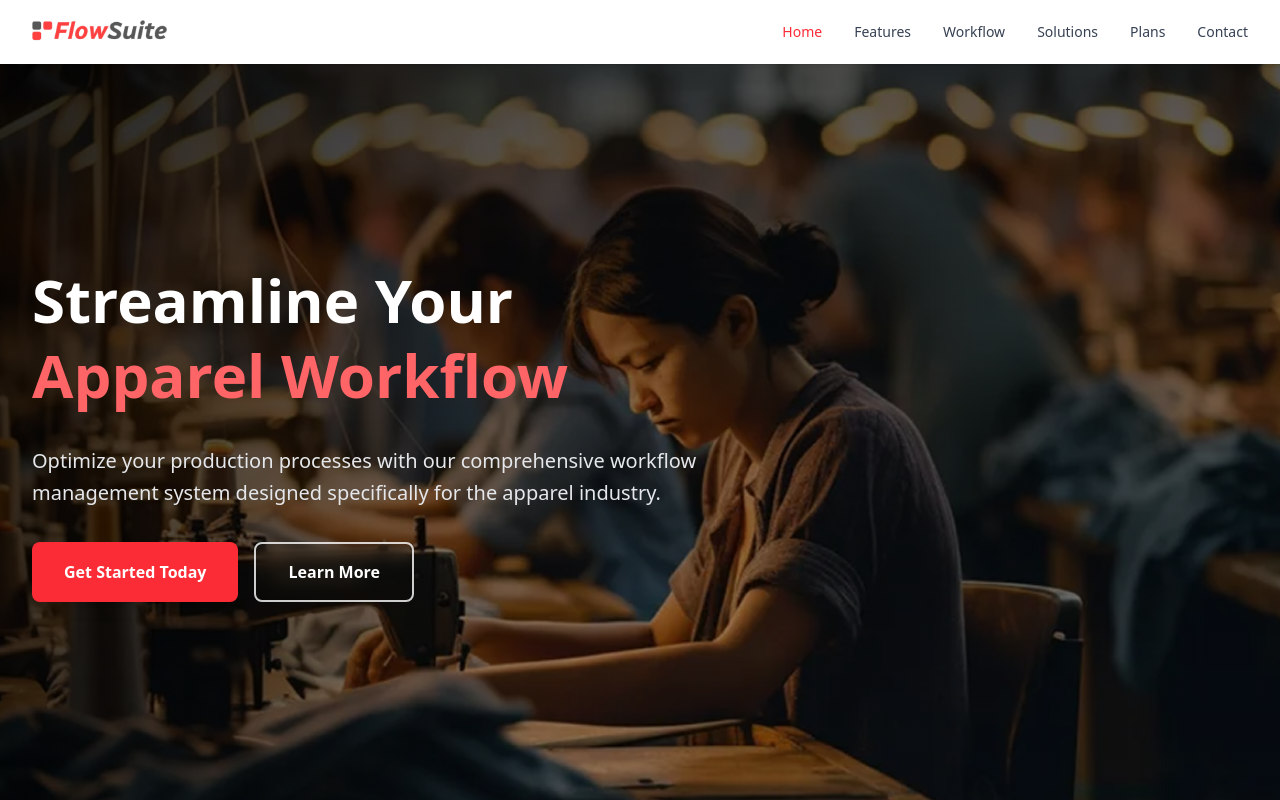
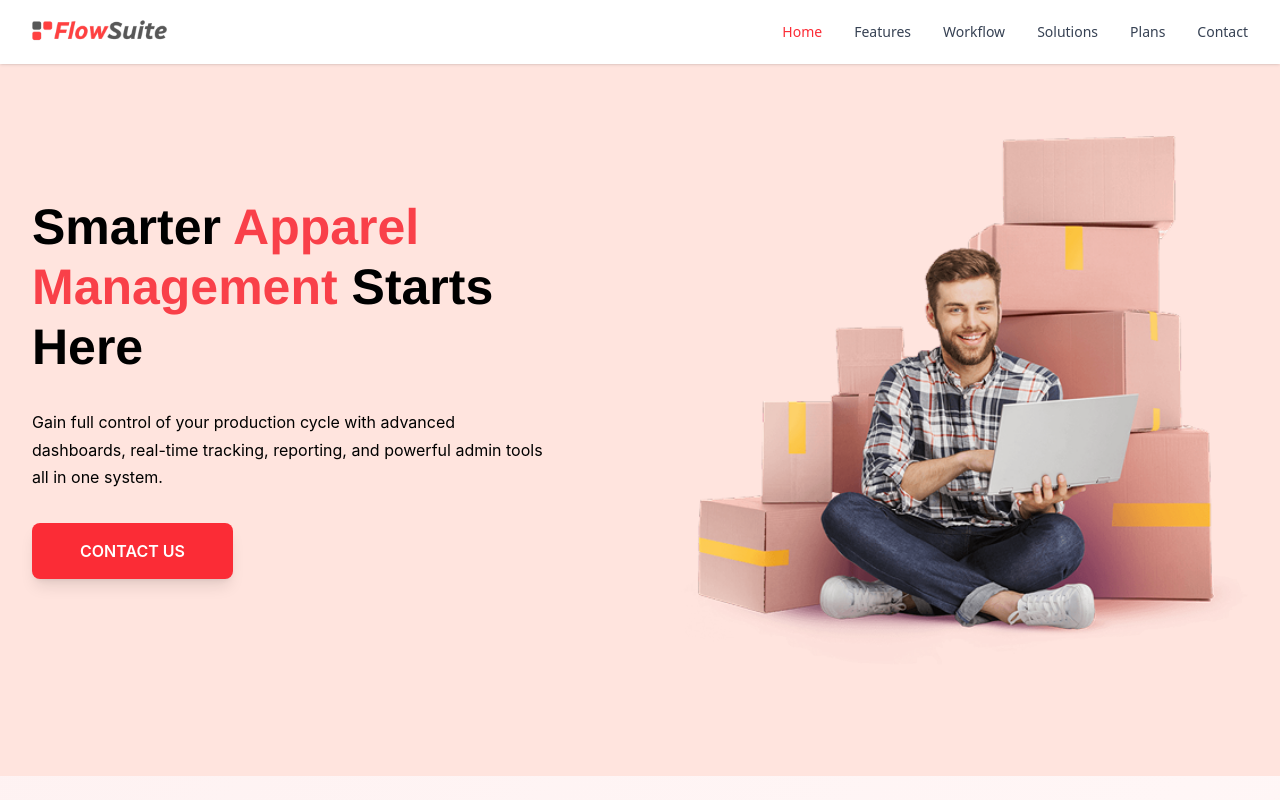
Before and after one commit to chamithsandeepa/Flowsuite-web, a React (Vite) app: page / in a window 1280 px wide. Shown: the top 800 px of the page. Built offline with nearby package versions, Linux system fonts and the light colour scheme.

Commit message:
Add hero image and enhance HeroSection layout for better engagement

```diff
--- a/src/components/HeroSection.tsx
+++ b/src/components/HeroSection.tsx
@@ -8,66 +8,85 @@ const HeroSection = ({ scrollToSection }: HeroSectionProps) => {
   return (
     <section
       id="home"
-      className="relative pt-16 min-h-screen bg-cover bg-center bg-no-repeat"
-      style={{
-        backgroundImage: "url('/images/hero-image.png')",
-      }}
+      className="relative bg-cover bg-center bg-[#FFE4DE] bg-no-repeat overflow-hidden"
+      style={{ paddingTop: 0 }} // remove fixed pt-16
     >
-      {/* Gradient mask overlay */}
-      <div className="absolute inset-0 bg-gradient-to-b from-black/70 via-black/50 to-black/30"></div>
-
-      {/* Optional: Additional mask for better text readability */}
-      <div className="absolute inset-0 bg-gradient-to-r from-black/60 via-transparent to-transparent"></div>
-
-      <div className="relative z-10 max-w-7xl mx-auto px-4 sm:px-6 lg:px-8">
-        <div className="flex items-center min-h-[calc(100vh-4rem)]">
+      <div className="relative z-10 max-w-7xl mx-auto px-4 sm:px-6 lg:px-8 py-16 sm:py-20 md:py-24">
+        <div className="flex flex-col-reverse lg:flex-row items-center gap-8">
+          {/* Left Text Content */}
           <motion.div
-            className="max-w-2xl space-y-8"
+            className="max-w-2xl space-y-6 lg:space-y-8 lg:flex-1 text-center lg:text-left"
             initial={{ opacity: 0, y: 50 }}
             animate={{ opacity: 1, y: 0 }}
             transition={{ duration: 0.5, ease: "easeOut" }}
           >
             <motion.h1
-              className="text-4xl md:text-5xl lg:text-6xl font-bold text-white leading-tight"
+              className="text-black leading-tight"
+              style={{
+                fontFamily: "'Helvetica Neue', 'Arial', sans-serif",
+                fontWeight: 700,
+                fontSize: "clamp(28px, 6vw, 50px)",
+                lineHeight: "1.2",
+              }}
               initial={{ opacity: 0, y: 30 }}
               animate={{ opacity: 1, y: 0 }}
               transition={{ duration: 0.5, delay: 0.1, ease: "easeOut" }}
             >
-              Streamline Your
-              <span className="text-red-400 block">Apparel Workflow</span>
+              Smarter <span className="text-[#F94049]">Apparel Management</span>{" "}
+              Starts <br className="hidden sm:block" /> Here
             </motion.h1>
+
             <motion.p
-              className="text-lg md:text-xl text-gray-200 leading-relaxed"
+              className="text-black leading-relaxed pr-0 lg:pr-20 mx-auto lg:mx-0"
+              style={{
+                fontFamily: "'Inter', sans-serif",
+                fontWeight: 400,
+                fontSize: "clamp(14px, 3vw, 16px)",
+                lineHeight: "1.7",
+                maxWidth: "600px",
+              }}
               initial={{ opacity: 0, y: 20 }}
               animate={{ opacity: 1, y: 0 }}
               transition={{ duration: 0.5, delay: 0.2, ease: "easeOut" }}
             >
-              Optimize your production processes with our comprehensive workflow
-              management system designed specifically for the apparel industry.
+              Gain full control of your production cycle with advanced
+              dashboards, real-time tracking, reporting, and powerful admin
+              tools all in one system.
             </motion.p>
+
             <motion.div
-              className="flex flex-col sm:flex-row gap-4"
+              className="flex flex-col sm:flex-row gap-4 justify-center lg:justify-start"
               initial={{ opacity: 0, y: 20 }}
               animate={{ opacity: 1, y: 0 }}
               transition={{ duration: 0.5, delay: 0.3, ease: "easeOut" }}
             >
               <motion.button
                 onClick={() => scrollToSection("features")}
-                className="bg-red-500 hover:bg-red-600 text-white px-8 py-4 rounded-lg font-semibold transition-colors duration-200 text-center shadow-lg"
+                className="bg-red-500 hover:bg-red-600 text-white px-8 sm:px-12 py-3 sm:py-4 rounded-lg font-semibold transition-colors duration-200 text-center shadow-lg"
+                style={{
+                  fontFamily: "'Inter', sans-serif",
+                  fontSize: "clamp(14px, 3vw, 16px)",
+                }}
                 whileHover={{ scale: 1.05 }}
                 whileTap={{ scale: 0.95 }}
               >
-                Get Started Today
-              </motion.button>
-              <motion.button
-                onClick={() => scrollToSection("workflow")}
-                className="border-2 border-white/80 hover:border-red-400 hover:bg-red-400 text-white hover:text-white px-8 py-4 rounded-lg font-semibold transition-all duration-200 text-center backdrop-blur-sm"
-                whileHover={{ scale: 1.05 }}
-                whileTap={{ scale: 0.95 }}
-              >
-                Learn More
+                CONTACT US
               </motion.button>
             </motion.div>
+          </motion.div>
+
+          {/* Right Image */}
+          <motion.div
+            className="lg:flex-1 w-full max-w-sm sm:max-w-md md:max-w-lg lg:max-w-xl xl:max-w-2xl mx-auto"
+            initial={{ opacity: 0, x: 50 }}
+            animate={{ opacity: 1, x: 0 }}
+            transition={{ duration: 0.7, delay: 0.4, ease: "easeOut" }}
+          >
+            <img
+              src="/images/hero.png"
+              alt="Hero Illustration"
+              className="w-full h-auto object-contain rounded-lg mt-6 sm:mt-10"
+            />
           </motion.div>
         </div>
       </div>
```
Also changed, not shown: public/images/hero.png (added).
